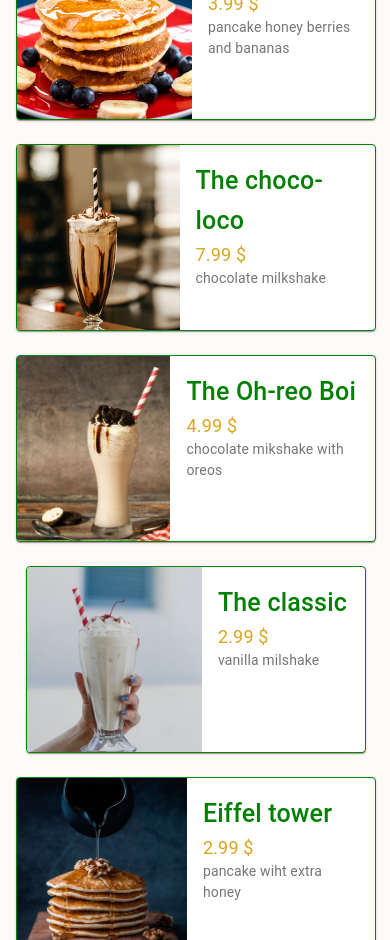
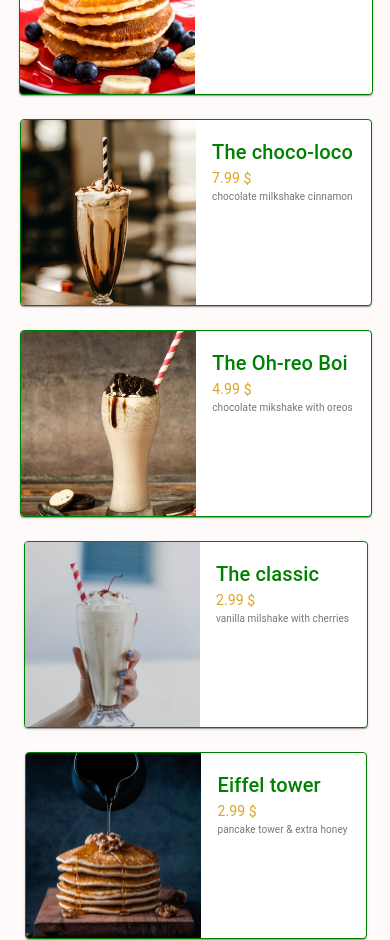
Before and after one commit to gdanielgimenez/menu, a React (Create React App) app: page / in a window 390 px wide. Shown: the part 1060-2000 px from the top of the page. Built offline with nearby package versions, Linux system fonts and the light colour scheme.

Commit message:
mobile css media changesto fit everything

```diff
--- a/src/App.module.css
+++ b/src/App.module.css
@@ -7,3 +7,8 @@
     font-size: 25px !important;
   }
 }
+@media (max-width: 700px) {
+  .title {
+    margin-top: 0px !important;
+  }
+}
--- a/src/components/Categories/Categories.jsx
+++ b/src/components/Categories/Categories.jsx
@@ -9,8 +9,8 @@ const menuButtons = categories.map((category,index)=>{
 })
 
     return(
-        <Container align="center">
-        <ButtonGroup  variant="text">
+        <Container  align="center">
+        <ButtonGroup   variant="text">
             {menuButtons}
         </ButtonGroup>
         </Container>
--- a/src/components/Data/Data.js
+++ b/src/components/Data/Data.js
@@ -18,7 +18,7 @@ const Menu = [
         category:'breakfast',
         price:2.99,
         img:'./images/breakfast-1.jpeg',
-        desc:'coffee toasts orange juice'
+        desc:'coffee toasts orange strawberry'
     },
     {id:4,
         title:'hallelujah',
@@ -32,14 +32,14 @@ const Menu = [
         category:'breakfast',
         price:3.99,
         img:'./images/pancake.jpeg',
-        desc:'pancake honey berries and bananas'
+        desc:'pancake honey berries bananas'
     },
     {id:6,
         title:'The choco-loco',
         category:'shakes',
         price:7.99,
         img:'./images/milkshake-2.jpeg',
-        desc:'chocolate milkshake'
+        desc:'chocolate milkshake cinnamon'
     },
     {id:7,
         title:'The Oh-reo Boi',
@@ -53,14 +53,14 @@ const Menu = [
         category:'shakes',
         price:2.99,
         img:'./images/milkshake-5.jpeg',
-        desc:'vanilla milshake'
+        desc:'vanilla milshake with cherries'
     },
     {id:9,
         title:'Eiffel tower',
         category:'breakfast',
         price:2.99,
         img:'./images/pancakes-2.jpeg',
-        desc:'pancake wiht extra honey'
+        desc:'pancake tower & extra honey'
     },
 ]
  export default Menu;
--- a/src/components/Menu/Menu.module.css
+++ b/src/components/Menu/Menu.module.css
@@ -63,3 +63,14 @@
     font-size: 14px !important;
   }
 }
+@media (max-width: 440px) {
+  .title {
+    font-size: 20px !important;
+  }
+  .price {
+    font-size: 14px !important;
+  }
+  .desc {
+    font-size: 10px !important;
+  }
+}
```
